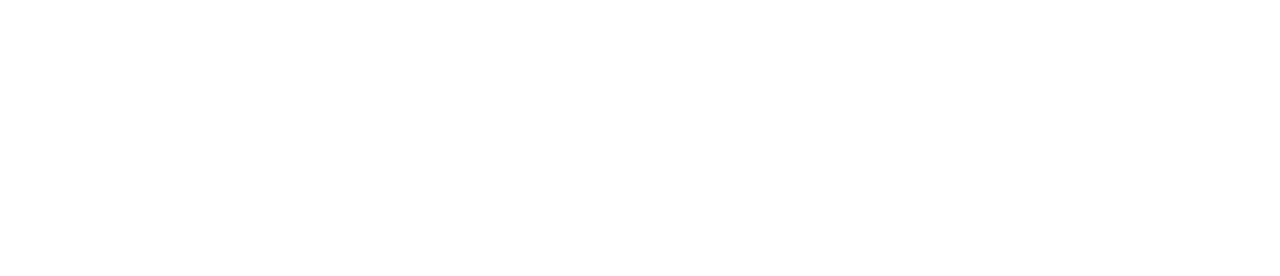
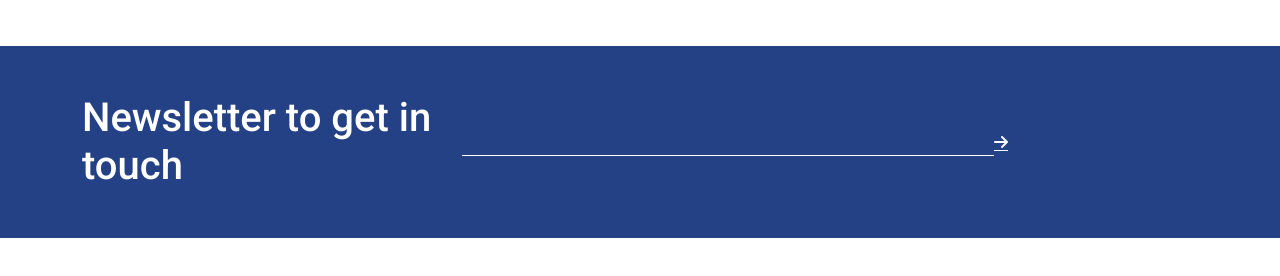
Before and after one commit to LorenzoMonteforte92/proj-html-vuejs, a Vue app: page / in a window 1280 px wide. Shown: the part 4940-5216 px from the top of the page. Before the commit the page ends 4938 px from the top, so only its background shows below. Built offline with nearby package versions, Linux system fonts and the light colour scheme; a web font is replaced by a local one.

Commit message:
feat: add newsletter section

```diff
--- a/src/App.vue
+++ b/src/App.vue
@@ -9,6 +9,7 @@ import AppTestimonials from './components/AppTestimonials.vue';
 import AppCourses from './components/AppCourses.vue';
 import AppBlog from './components/AppBlog.vue';
 import AppEvents from './components/AppEvents.vue';
+import AppNewsletter from './components/AppNewsletter.vue';;
 
 export default {
   components: {
@@ -21,6 +22,7 @@ export default {
     AppCourses,
     AppBlog,
     AppEvents,
+    AppNewsletter,
 
   },
 
@@ -75,6 +77,7 @@ export default {
     <AppCourses></AppCourses>
     <AppBlog></AppBlog>
     <AppEvents></AppEvents>
+    <AppNewsletter></AppNewsletter>
   </main>
 </template>
 
--- /dev/null
+++ b/src/components/AppNewsletter.vue
@@ -0,0 +1,52 @@
+<script>
+    export default {
+        name: 'AppNewsletter',
+
+        data(){
+            return{
+
+            }
+        },
+        methods: {
+
+            }
+        }
+
+
+
+</script>
+
+<template>
+    <section class="p-5 my-5" >
+        <div class="container">
+            <div class="row text-white ">
+                <div class="col-4">
+                    <h1 class="m-0" >Newsletter to get in touch</h1>
+                </div>
+                <div class="col-6 d-flex align-items-center">
+                    <input type="mail">
+                    <i class="fa-solid fa-arrow-right"></i>
+                </div>
+            </div>
+        </div>
+    </section>
+</template>
+
+<style scoped lang="scss">
+    section{
+        background-color: #244186;
+    }
+
+    input{
+        border: none;
+        border-bottom: 1px solid white;
+        background-color: transparent;
+        width: 100%;
+
+    }
+
+    .fa-arrow-right{
+        border-bottom: 1px solid white;
+
+    }
+</style>
```
